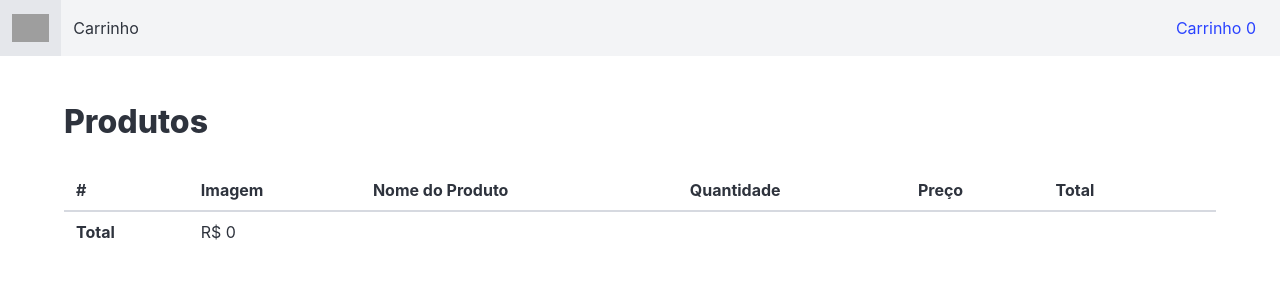
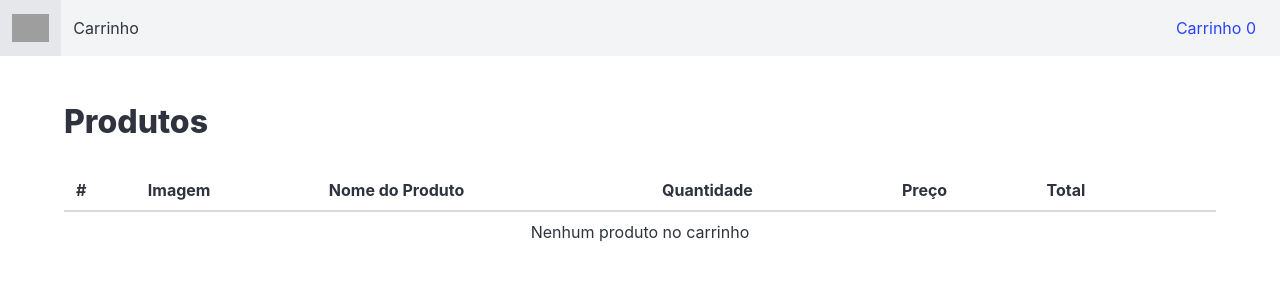
Before and after one commit to ElvisTavares/sky-fleet, a Vue app: page /cart in a window 1280 px wide. Shown: the top 300 px of the page. Built offline with nearby package versions, Linux system fonts and the light colour scheme; grey boxes are pictures that could not be loaded.

Commit message:
adjust api

```diff
--- a/src/components/Cart.vue
+++ b/src/components/Cart.vue
@@ -18,7 +18,7 @@
           </tr>
         </thead>
         <tbody>
-          <tr v-for="item in cartStore.cartItems" :key="item.id">
+          <tr v-for="item in cartStore.cartItems" :key="item.id" >
             <td>{{item.id}}</td>
             <td><img :src="item.image" alt="" width="60" height="60"></td>
             <td>{{ item.name }}</td>
@@ -42,13 +42,16 @@
             </td>
           </tr>
 
-          <tr>
+          <tr v-if="cartStore.cartItems.length > 0">
             <th>Total</th>
           <td>
             <span>
               R$ {{ cartStore.cartItems.reduce((acc, item) => acc += item.price * item.quantity, 0) }}
             </span>
           </td>
+          </tr>
+              <tr v-else>
+            <td colspan="7" class="has-text-centered">Nenhum produto no carrinho</td>
           </tr>
         </tbody>
       </table>
--- a/src/stores/useCartStore.js
+++ b/src/stores/useCartStore.js
@@ -32,12 +32,17 @@ export const useCartStore = defineStore('cart', {
 
     actions : {
         async fetchProducts(){
+            this.isLoading = true
+            this.products = []
             try {
-                const response = await axios.get('http://localhost:3000/products')
+                const response = await axios.get('https://my-json-server.typicode.com/ElvisTavares/sky-fleet-api/products')
 
                 this.products = response.data
+
             } catch(error) {
                 console.error('Erro ao buscar dados do produto', error)
+            }finally {
+                this.isLoading = false
             }
         },
 
@@ -88,6 +93,9 @@ export const useCartStore = defineStore('cart', {
             })
           }
     },
+    resetStore() {
+        this.$reset()
+    },
     persist: {
         storage: localStorage, // ou sessionStorage se preferir
       },
```
